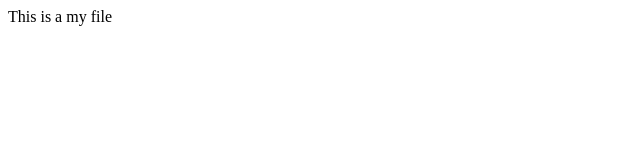
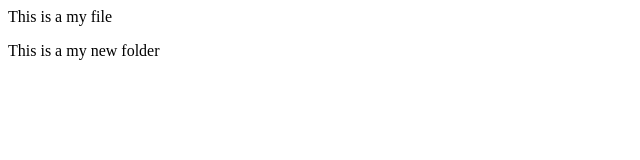
Before and after one commit to rahulsoni123456/Rasoni, a plain HTML site: page index.html in a window 1280 px wide. Shown: the whole page, without its empty margins (0-640 px from the left). Drawn offline with Linux system fonts and the light colour scheme.

Commit message:
this is  a commit

```diff
--- a/index.html
+++ b/index.html
@@ -1 +1,2 @@
 <p>This is a my file</p>
+<p>This is a my new folder</p>
```
